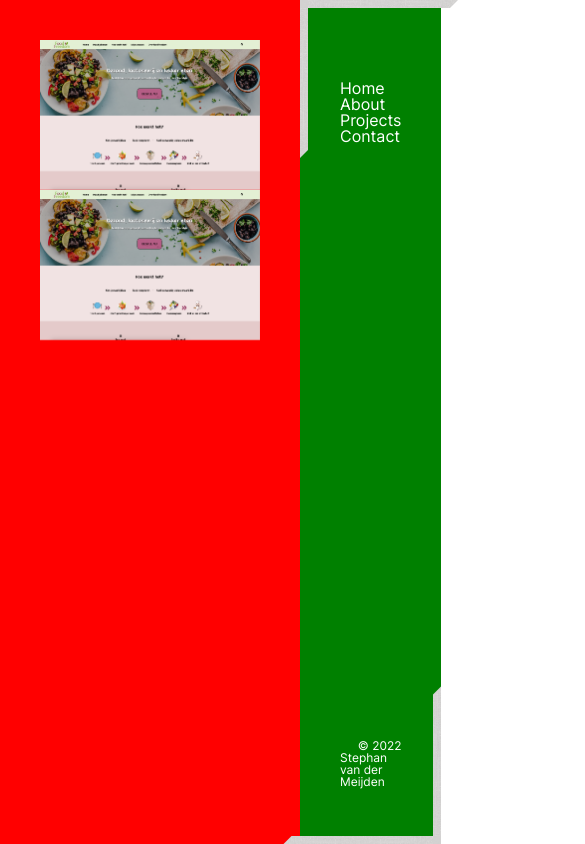
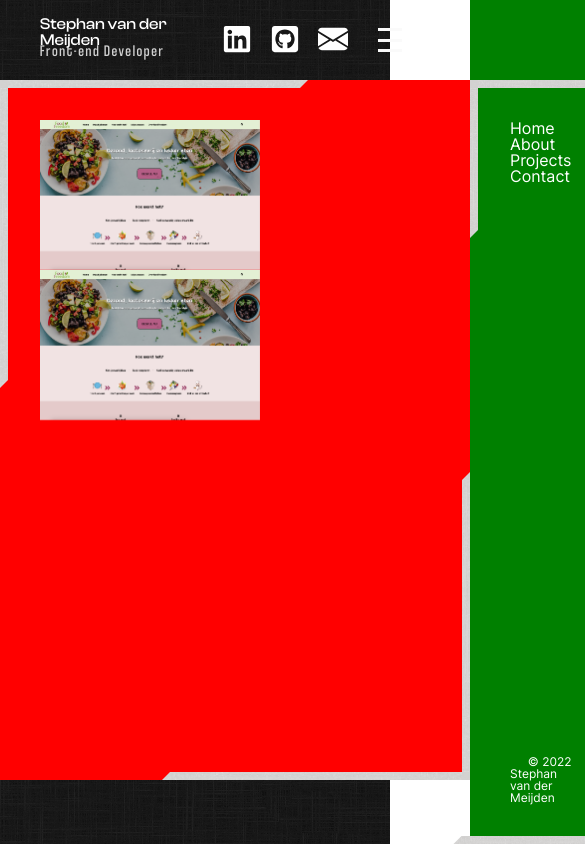
Before and after one commit to aevitas1/portfolio_v2, a React (Vite) app: page /projects in a window 390 px wide. Shown: the top 844 px of the page, 585 px wide, since content can reach past the window. Built offline with nearby package versions, Linux system fonts and the light colour scheme.

Commit message:
Added logo, hamburger toggle, icons

```diff
--- a/src/components/content/Credits/credits.module.scss
+++ b/src/components/content/Credits/credits.module.scss
@@ -5,6 +5,7 @@
   justify-content: center;
   flex-flow: column;
   align-items: flex-end;
+  justify-content: flex-end;
   height: var.$defaultHeight;
   padding-top: var.$defaultPadding;
 }
--- a/src/components/content/Icons/Icons.tsx
+++ b/src/components/content/Icons/Icons.tsx
@@ -5,7 +5,21 @@ import { BsFillEnvelopeFill } from "react-icons/bs";
 const Icons = () => {
   return (
     <>
-      <h1>Icons</h1>
+      <div className={styles.icon_wrapper}>
+        <a
+          href="https://nl.linkedin.com/in/stephan-vd-m"
+          rel="noreferrer"
+          target="_blank"
+        >
+          <FaLinkedin />
+        </a>
+        <a href="https://github.com/aevitas1" rel="noreferrer" target="_blank">
+          <FaGithubSquare />
+        </a>
+        <a href="#" rel="noreferrer" target="_blank">
+          <BsFillEnvelopeFill />
+        </a>
+      </div>
     </>
   );
 };
--- a/src/components/content/Icons/icons.module.scss
+++ b/src/components/content/Icons/icons.module.scss
@@ -1 +1,23 @@
 @use "../../../styles/var.scss" as var;
+
+.icon_wrapper {
+  display: flex;
+  align-items: center;
+  gap: 1rem;
+  a {
+    height: 32px;
+    width: 32px;
+    svg {
+      color: var.$primary;
+      height: 30px;
+      width: 30px;
+      transition: var.$transition;
+      cursor: pointer;
+      &:hover {
+        color: var.$primaryHover;
+        height: 32px;
+        width: 32px;
+      }
+    }
+  }
+}
--- a/src/components/content/contentblock/ContentBlock.tsx
+++ b/src/components/content/contentblock/ContentBlock.tsx
@@ -3,11 +3,20 @@ import Home from "../pages/home";
 import About from "../pages/about";
 import Projects from "../pages/projects";
 import Contact from "../pages/contact";
+import Icons from "../Icons/Icons";
+import Logo from "../logo/Logo";
+import MobileMenu from "../mobilemenu/MobileMenu";
 import styles from "./contentblock.module.scss";
 
 const ContentBlock = () => {
   return (
     <>
+      <div className={styles.content_wrapper}>
+        <div className={styles.top_bar}>
+          <Logo />
+          <Icons />
+          <MobileMenu />
+        </div>
         <div className={styles.content}>
           <Routes>
             <Route path="*" element={<Home />} />
@@ -17,6 +26,7 @@ const ContentBlock = () => {
             <Route path="/*" element={<Home />} />
           </Routes>
         </div>
+      </div>
     </>
   );
 };
--- a/src/components/content/contentblock/contentblock.module.scss
+++ b/src/components/content/contentblock/contentblock.module.scss
@@ -1,8 +1,39 @@
 @use "../../../styles/var.scss" as var;
 
-.content {
-  background-color: red;
-  width: min(800px, 100vw);
-  min-height: var.$pageContentHeight;
-  padding: var.$defaultPadding;
+.content_wrapper {
+  .top_bar {
+    height: var.$defaultHeight;
+    display: flex;
+    justify-content: space-between;
+    padding: 0 var.$defaultPadding;
+  }
+  .content {
+    background-color: red;
+    position: relative;
+    width: min(800px, 100vw);
+    min-height: calc(var.$pageContentHeight - var.$defaultHeight);
+    padding: var.$defaultPadding;
+    &::before,
+    &::after {
+      content: "";
+      position: absolute;
+      border-image: url("../../../assets/lm_bg.png") 30%;
+      height: 300px;
+      width: 300px;
+    }
+    &::before {
+      border-top: var.$borderWidth solid transparent;
+      border-left: var.$borderWidth solid transparent;
+      left: 0;
+      top: 0;
+      clip-path: polygon(0 0, 0% 100%, 100% 0);
+    }
+    &::after {
+      border-bottom: var.$borderWidth solid transparent;
+      border-right: var.$borderWidth solid transparent;
+      bottom: 0;
+      right: 0;
+      clip-path: polygon(100% 100%, 0% 100%, 100% 0);
+    }
+  }
 }
--- a/src/components/content/logo/Logo.tsx
+++ b/src/components/content/logo/Logo.tsx
@@ -1,5 +1,16 @@
+import styles from "./logo.module.scss";
+
 export const Logo = () => {
-  return <></>;
+  return (
+    <>
+      <div className={styles.logo_wrapper}>
+        <div className={styles.logo}>
+          <h3>Stephan van der Meijden</h3>
+          <h4>Front-end Developer</h4>
+        </div>
+      </div>
+    </>
+  );
 };
 
 export default Logo;
--- /dev/null
+++ b/src/components/content/logo/logo.module.scss
@@ -0,0 +1,20 @@
+@use "../../../styles/var.scss" as var;
+.logo_wrapper {
+  display: flex;
+  align-items: center;
+  .logo {
+    h2,
+    h3 {
+      font-family: var.$logoFont;
+      letter-spacing: normal;
+    }
+    h3 {
+      z-index: 2;
+    }
+    h4 {
+      z-index: 1;
+      opacity: 0.8;
+      transform: translateY(-0.3rem);
+    }
+  }
+}
--- a/src/components/content/mobilemenu/MobileMenu.tsx
+++ b/src/components/content/mobilemenu/MobileMenu.tsx
@@ -1,5 +1,37 @@
+import styles from "./mobilemenu.module.scss";
+import { useContext } from "react";
+import { AppContext } from "../../../context/AppContext";
+
 export const MobileMenu = () => {
-  return <></>;
+  const { openMobile, setOpenMobile } = useContext(AppContext);
+
+  const toggleMobile = () => {
+    if (!openMobile) {
+      setOpenMobile(true);
+    } else {
+      setOpenMobile(false);
+    }
+  };
+
+  return (
+    <>
+      <div className={styles.mobile_menu_wrapper}>
+        <div className={styles.mobile_toggle_wrapper} onClick={toggleMobile}>
+          <div
+            className={
+              openMobile
+                ? `${styles.mobile_toggle} ${styles.active}`
+                : styles.mobile_toggle
+            }
+          >
+            <div className={styles.top_bar}></div>
+            <div className={styles.middle_bar}></div>
+            <div className={styles.bottom_bar}></div>
+          </div>
+        </div>
+      </div>
+    </>
+  );
 };
 
 export default MobileMenu;
--- /dev/null
+++ b/src/components/content/mobilemenu/mobilemenu.module.scss
@@ -0,0 +1,145 @@
+@use "../../../styles/var.scss" as var;
+
+.mobile_menu_wrapper {
+  z-index: 1000;
+
+  .mobile_toggle_wrapper {
+    $timing: 500ms;
+    cursor: pointer;
+    // @media screen and (min-width: 1280px) {
+    //   display: none;
+    // }
+    height: 80px;
+    width: 80px;
+    display: flex;
+    justify-content: center;
+    align-items: center;
+    opacity: 1;
+    animation: displayToggle 500ms 1 ease-out forwards;
+
+    .mobile_toggle {
+      height: 1.5rem;
+      width: 1.5rem;
+      display: flex;
+      justify-content: space-between;
+      flex-flow: column;
+    }
+    .top_bar,
+    .middle_bar,
+    .bottom_bar {
+      height: 3px;
+      background-color: var.$defaultHeader;
+      width: 100%;
+    }
+
+    .top_bar {
+      animation: topBar $timing 1 ease-out forwards;
+    }
+
+    .middle_bar {
+      animation: middleBar $timing 1 ease-out forwards;
+    }
+
+    .bottom_bar {
+      animation: bottomBar $timing 1 ease-out forwards;
+    }
+
+    .active {
+      .top_bar {
+        animation: topBarActive $timing 1 ease-out forwards;
+      }
+
+      .middle_bar {
+        animation: middleBarActive $timing 1 ease-out forwards;
+      }
+
+      .bottom_bar {
+        animation: bottomBarActive $timing 1 ease-out forwards;
+      }
+    }
+  }
+}
+
+@keyframes displayToggle {
+  0% {
+    opacity: 0;
+  }
+  50% {
+    opacity: 0;
+  }
+  100% {
+    opacity: 1;
+  }
+}
+
+@keyframes topBarActive {
+  0% {
+    transform: translateY(0);
+  }
+  30% {
+    transform: translateY(0.7rem);
+  }
+  100% {
+    transform: translateY(0.65rem) rotate(-45deg);
+  }
+}
+
+@keyframes bottomBarActive {
+  0% {
+    transform: translateY(0);
+  }
+  30% {
+    transform: translateY(-0.7rem);
+  }
+  100% {
+    transform: translateY(-0.65rem) rotate(45deg);
+  }
+}
+
+@keyframes middleBarActive {
+  0% {
+    opacity: 1;
+  }
+  30% {
+    opacity: 0;
+  }
+  100% {
+    opacity: 0;
+  }
+}
+
+@keyframes topBar {
+  0% {
+    transform: translateY(0.65rem) rotate(-45deg);
+  }
+  30% {
+    transform: translateY(0.7rem);
+  }
+  100% {
+    transform: translateY(0);
+  }
+}
+
+@keyframes bottomBar {
+  0% {
+    transform: translateY(-0.65rem) rotate(45deg);
+  }
+  30% {
+    transform: translateY(-0.7rem);
+  }
+  100% {
+    transform: translateY(0);
+  }
+}
+
+@keyframes middleBar {
+  0% {
+    opacity: 0;
+  }
+  30% {
+    opacity: 0;
+  }
+  100% {
+    opacity: 1;
+  }
+}
--- a/src/components/content/navblock/navblock.module.scss
+++ b/src/components/content/navblock/navblock.module.scss
@@ -22,7 +22,7 @@
       border-top: var.$borderWidth solid transparent;
       border-left: var.$borderWidth solid transparent;
       left: 0;
-      top: 0;
+      top: var.$defaultHeight;
       clip-path: polygon(0 0, 0% 100%, 100% 0);
     }
     &::after {
@@ -34,6 +34,7 @@
     }
   }
   &_body {
+    padding-top: var.$defaultPadding;
   }
   &_footer {
   }
--- a/src/components/wrapper/PageWrapper.tsx
+++ b/src/components/wrapper/PageWrapper.tsx
@@ -1,7 +1,6 @@
 import styles from "./pagewrapper.module.scss";
 import ContentBlock from "../content/contentblock/ContentBlock";
 import NavBlock from "../content/navblock/NavBlock";
-import Icons from "../content/Icons/Icons";
 
 const Pagewrapper = () => {
   return (
```
Lines whose indentation alone changed are shown as unchanged.
